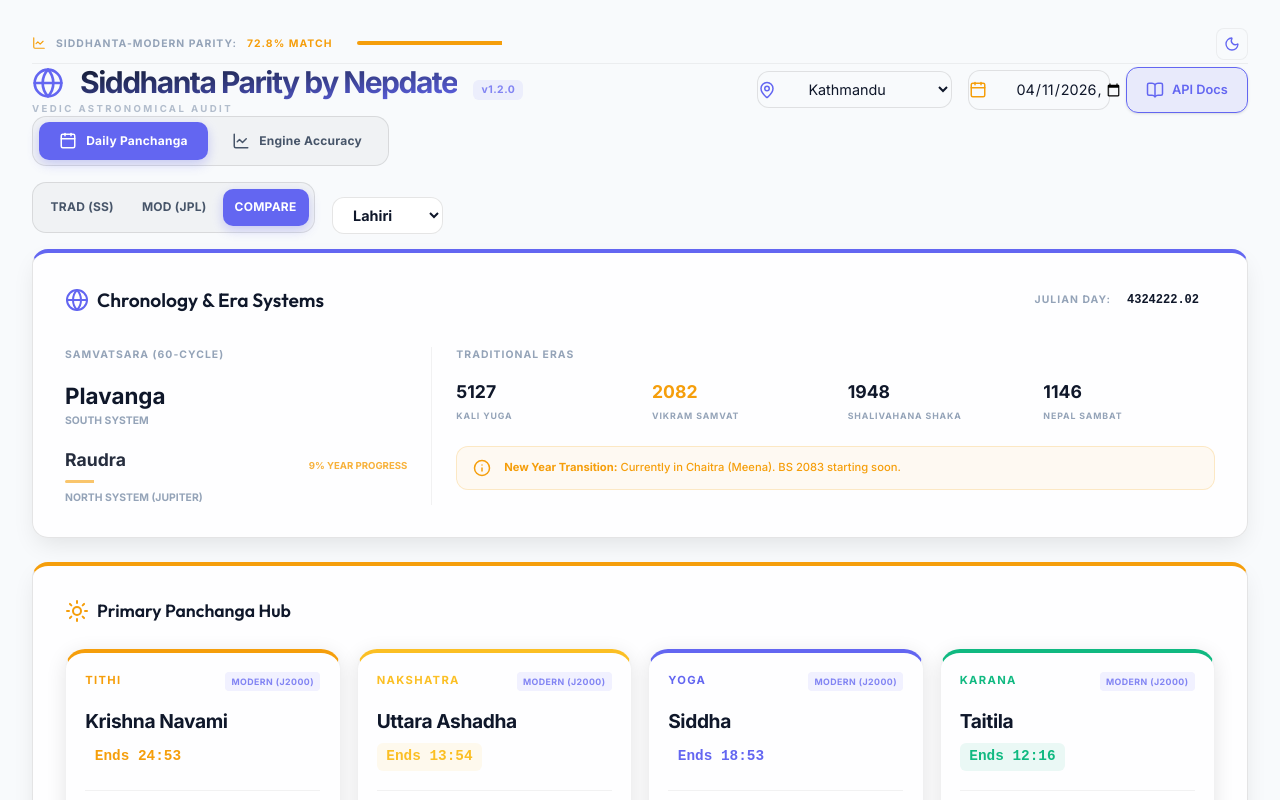
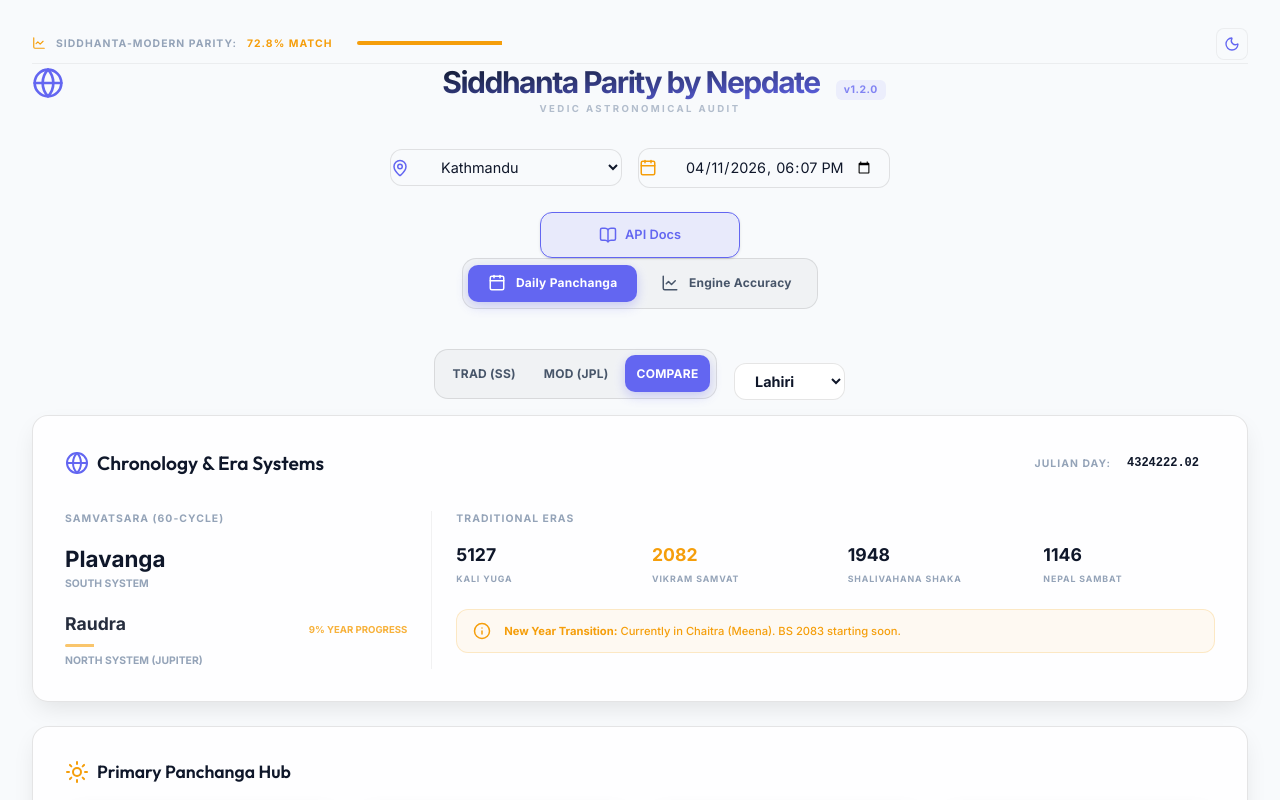
Before and after one commit to khumnath/surya-siddhanta-audit, a React (Vite) app: page / in a window 1280 px wide. Shown: the top 800 px of the page. Built offline with nearby package versions, Linux system fonts and the light colour scheme.

Commit message:
UI Fix: Restored Ayanamsha selector and corrected JSX tag hierarchy for centered controls

```diff
--- a/src/App.tsx
+++ b/src/App.tsx
@@ -234,12 +234,12 @@
         </div>
       </div>
 
-      <header className="flex flex-col lg:flex-row justify-between items-start lg:items-center py-6 mb-10 gap-8">
-        <div className="flex flex-col items-start w-full">
-          <div className="flex items-start sm:items-center gap-4 w-full">
+      <header className="flex flex-col items-center py-6 mb-10 gap-8">
+        <div className="flex flex-col items-center w-full text-center">
+          <div className="flex flex-col sm:flex-row items-center justify-center gap-4 w-full">
             <Globe size={32} color="var(--accent-primary)" className="shrink-0" />
-            <div className="flex flex-col sm:flex-row sm:items-baseline gap-2 sm:gap-4 w-full overflow-hidden">
-              <span className="text-xl sm:text-2xl md:text-3xl font-black tracking-tighter bg-linear-to-br from-text-primary to-accent-primary bg-clip-text text-transparent leading-tight truncate">
+            <div className="flex flex-col sm:flex-row sm:items-baseline justify-center gap-2 sm:gap-4 w-full overflow-hidden">
+              <span className="text-xl sm:text-2xl md:text-3xl font-black tracking-tighter bg-linear-to-br from-text-primary to-accent-primary bg-clip-text text-transparent leading-tight">
                 Siddhanta Parity by Nepdate
               </span>
               <span style={{
@@ -251,23 +251,24 @@
                 padding: '0.15rem 0.5rem',
                 borderRadius: '6px',
                 letterSpacing: '0.05em'
-              }} className="w-fit whitespace-nowrap">
+              }} className="w-fit whitespace-nowrap mx-auto sm:mx-0">
                 v1.2.0
               </span>
             </div>
           </div>
-          <div className="text-[0.55rem] sm:text-[0.6rem] text-text-dim tracking-[0.2em] sm:tracking-[0.25em] font-black uppercase mt-2 sm:mt-1 ml-0 sm:ml-12 opacity-70">
+          <div className="text-[0.55rem] sm:text-[0.6rem] text-text-dim tracking-[0.2em] sm:tracking-[0.25em] font-black uppercase mt-2 sm:mt-1 opacity-70">
             Vedic Astronomical Audit
           </div>
         </div>
 
-        <div className="flex flex-col sm:grid sm:grid-cols-2 lg:flex lg:flex-row items-stretch lg:items-center gap-4 w-full lg:w-auto">
+        <div className="flex flex-col items-center gap-6 w-full">
+          <div className="flex flex-col sm:flex-row items-center justify-center gap-4 w-full lg:w-auto">
             <div className="flex items-center gap-3 bg-white/5 px-4 py-2.5 rounded-xl border border-border-card shrink-0">
               <MapPin size={18} color="var(--accent-primary)" className="shrink-0" />
               <select
                 value={location.name}
                 onChange={handleLocationChange}
-              style={{ background: 'transparent', border: 'none', color: 'var(--text-primary)', outline: 'none', cursor: 'pointer', width: '100%', fontSize: '0.9rem' }}
+                style={{ background: 'transparent', border: 'none', color: 'var(--text-primary)', outline: 'none', cursor: 'pointer', width: '200px', fontSize: '0.9rem' }}
               >
                 {locations.map(loc => (
                   <option key={loc.name} value={loc.name} style={{ background: 'var(--bg-surface)' }}>{loc.name}</option>
@@ -281,7 +282,7 @@
                 type="datetime-local"
                 value={selectedDate.toFormat("yyyy-MM-dd'T'HH:mm")}
                 onChange={handleDateChange}
-              style={{ background: 'transparent', border: 'none', color: 'var(--text-primary)', outline: 'none', cursor: 'pointer', width: '100%', fontSize: '0.9rem' }}
+                style={{ background: 'transparent', border: 'none', color: 'var(--text-primary)', outline: 'none', cursor: 'pointer', width: '220px', fontSize: '0.9rem' }}
               />
               {!useCurrentTime && (
                 <button
@@ -293,8 +294,9 @@
                 </button>
               )}
             </div>
+          </div>
 
-          <div className="flex items-center gap-4">
+          <div className="flex flex-col sm:flex-row items-center justify-center gap-4 w-full">
             <a
               href="/docs/index.html"
               target="_blank"
@@ -303,13 +305,13 @@
                 background: 'rgba(99, 102, 241, 0.1)',
                 border: '1px solid var(--accent-primary)',
                 color: 'var(--accent-primary)',
-                padding: '0.8rem 1.2rem',
+                padding: '0.8rem 2.5rem',
                 borderRadius: '12px',
                 fontSize: '0.8rem',
                 fontWeight: 600,
                 textDecoration: 'none'
               }}
-              className="flex-1 lg:flex-none flex items-center justify-center gap-2 hover:bg-white/5 transition-all shadow-sm whitespace-nowrap min-w-fit"
+              className="flex items-center justify-center gap-2 hover:bg-white/5 transition-all shadow-sm whitespace-nowrap min-w-[200px]"
             >
               <BookOpen size={18} /> API Docs
             </a>
@@ -317,7 +319,8 @@
         </div>
       </header>
 
-      <nav className="nav-pill-group flex-wrap gap-2 sm:gap-4 mb-10 w-full sm:w-auto">
+      <div className="flex flex-col items-center gap-6 mb-12">
+        <nav className="nav-pill-group flex-wrap justify-center gap-2 sm:gap-4 mb-0 w-full sm:w-auto">
         <button
           onClick={() => setActiveTab('panchanga')}
           className={`nav-pill ${activeTab === 'panchanga' ? 'active' : ''}`}
@@ -331,7 +334,7 @@
           <LineChart size={18} /> Engine Accuracy
         </button>
       </nav>
-      <div className="ml-auto w-full sm:w-auto flex flex-col sm:flex-row items-stretch sm:items-center gap-4">
+      <div className="w-full sm:w-auto flex flex-col sm:flex-row items-stretch sm:items-center justify-center gap-4">
         <div className="nav-pill-group">
           {(['ss', 'modern', 'both'] as const).map(mode => (
             <button
@@ -358,13 +361,14 @@
           </div>
         )}
       </div>
+    </div>
 
     {activeTab === "panchanga" ? (
         <div className="grid-12 fade-in">
 
           {/* Chronology Master Card */}
           <div className="span-12">
-            <div className="glass-card fade-in" style={{ borderTop: '4px solid var(--accent-primary)' }}>
+            <div className="glass-card fade-in">
               <div style={{ display: 'flex', justifyContent: 'space-between', alignItems: 'center', marginBottom: '2rem', flexWrap: 'wrap', gap: '1rem' }}>
                 <h2 className="flex-center" style={{ fontSize: '1.2rem' }}>
                   <Globe size={24} color="var(--accent-primary)" /> Chronology & Era Systems
@@ -424,7 +428,7 @@
 
           {/* Primary Panchanga Hub Card */}
           <div className="span-12">
-            <div className="glass-card" style={{ borderTop: '4px solid var(--accent-secondary)' }}>
+            <div className="glass-card">
               <h2 className="flex-center" style={{ marginBottom: '1.5rem', fontSize: '1.1rem' }}>
                 <Sun color="var(--accent-secondary)" /> Primary Panchanga Hub
               </h2>
@@ -444,7 +448,6 @@
                       background: 'rgba(255,255,255,0.02)',
                       borderRadius: '20px',
                       border: `1px solid var(--border-subtle)`,
-                      borderTop: `4px solid ${item.color}`,
                       boxShadow: '0 4px 20px rgba(0,0,0,0.1)',
                       position: 'relative'
                     }}>
@@ -544,7 +547,7 @@
 
           {/* Celestial Longitudes Card (Full Width) */}
           <div className="span-12">
-            <div className="glass-card" style={{ borderTop: '4px solid var(--accent-primary)' }}>
+            <div className="glass-card">
               <h2 className="flex items-center gap-3 text-lg font-black tracking-tight mb-8">
                 <Layers size={24} className="text-accent-primary" />
                 <span className="uppercase tracking-widest text-sm opacity-80">Celestial Longitudes & Planet Positions</span>
@@ -640,7 +643,7 @@
 
           {/* Daily Rhythm Master Card */}
           <div className="span-12">
-            <div className="glass-card fade-in" style={{ borderTop: '4px solid var(--accent-secondary)', padding: '2.5rem' }}>
+            <div className="glass-card fade-in" style={{ padding: '2.5rem' }}>
               <div style={{ display: 'flex', justifyContent: 'space-between', alignItems: 'center', marginBottom: '2.5rem', flexWrap: 'wrap', gap: '1.5rem' }}>
                 <h2 className="flex items-center gap-3 text-lg font-black tracking-tight">
                   <Clock size={24} className="text-accent-secondary" />
```
Lines whose indentation alone changed are shown as unchanged.
